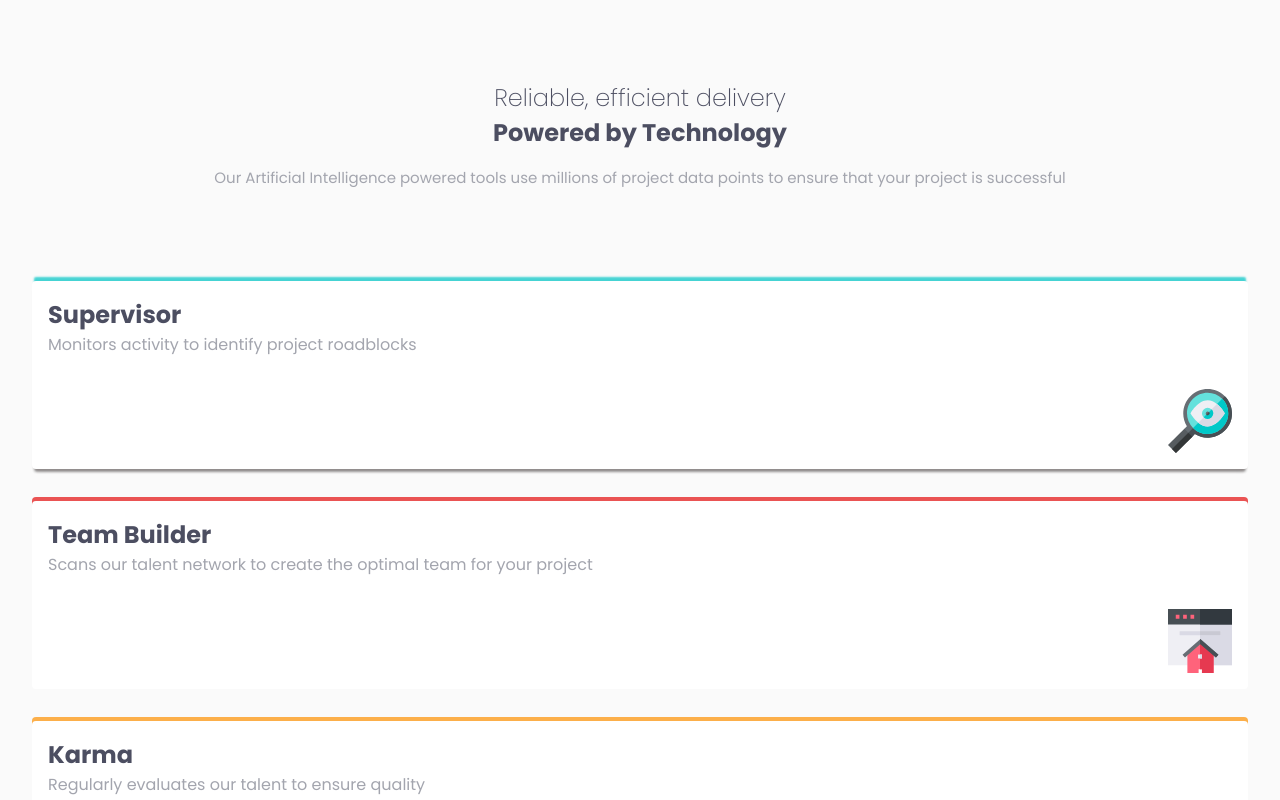
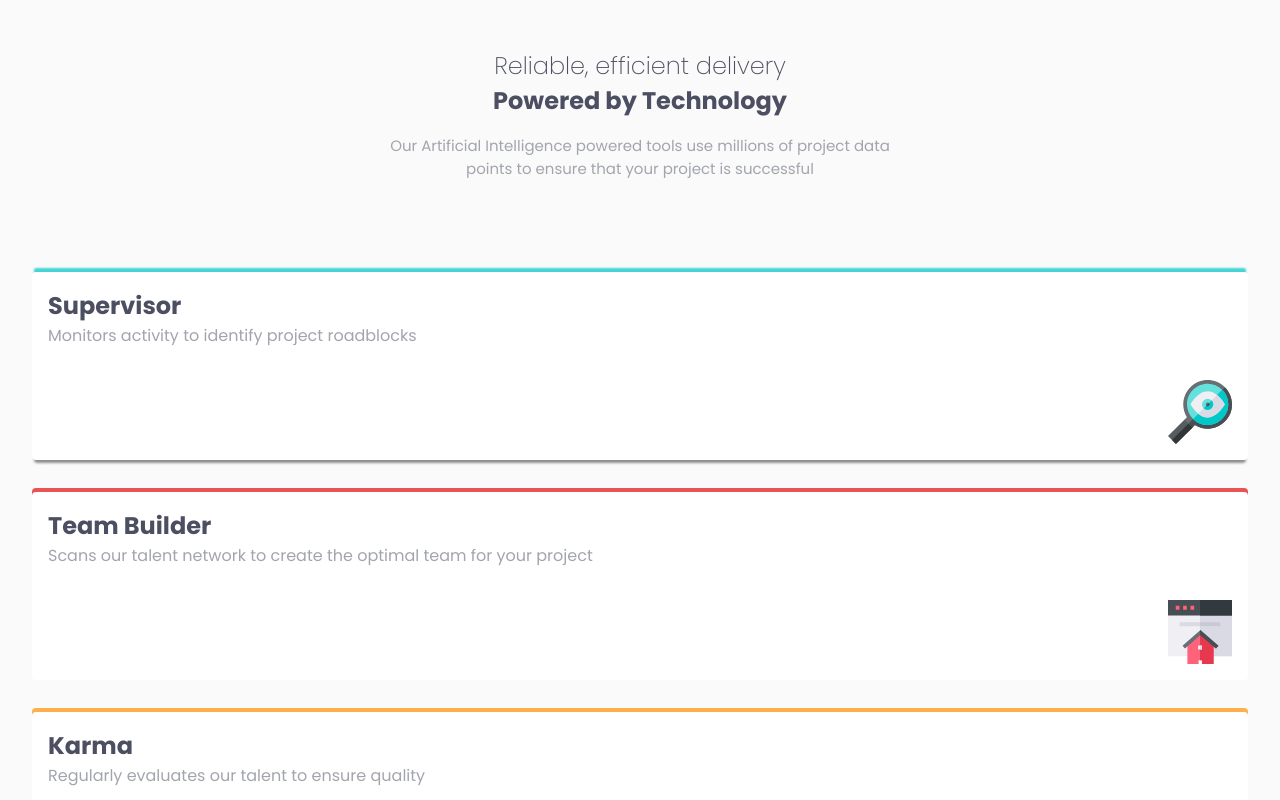
Before and after one commit to Veena-K-Venugopal/fm-four-card-feature, a plain HTML site: page index.html in a window 1280 px wide. Shown: the top 800 px of the page. Drawn offline with Linux system fonts and the light colour scheme.

Commit message:
Started working on desktop desgin

```diff
--- a/styles.css
+++ b/styles.css
@@ -78,3 +78,10 @@ p {
 .calculator {
     box-shadow: 0 -4px hsl(212, 86%, 64%);
 }
+
+@media screen and (min-width: 580px) {
+    .head-card {
+        max-width: 500px;
+        margin: auto;
+    }
+}
```
